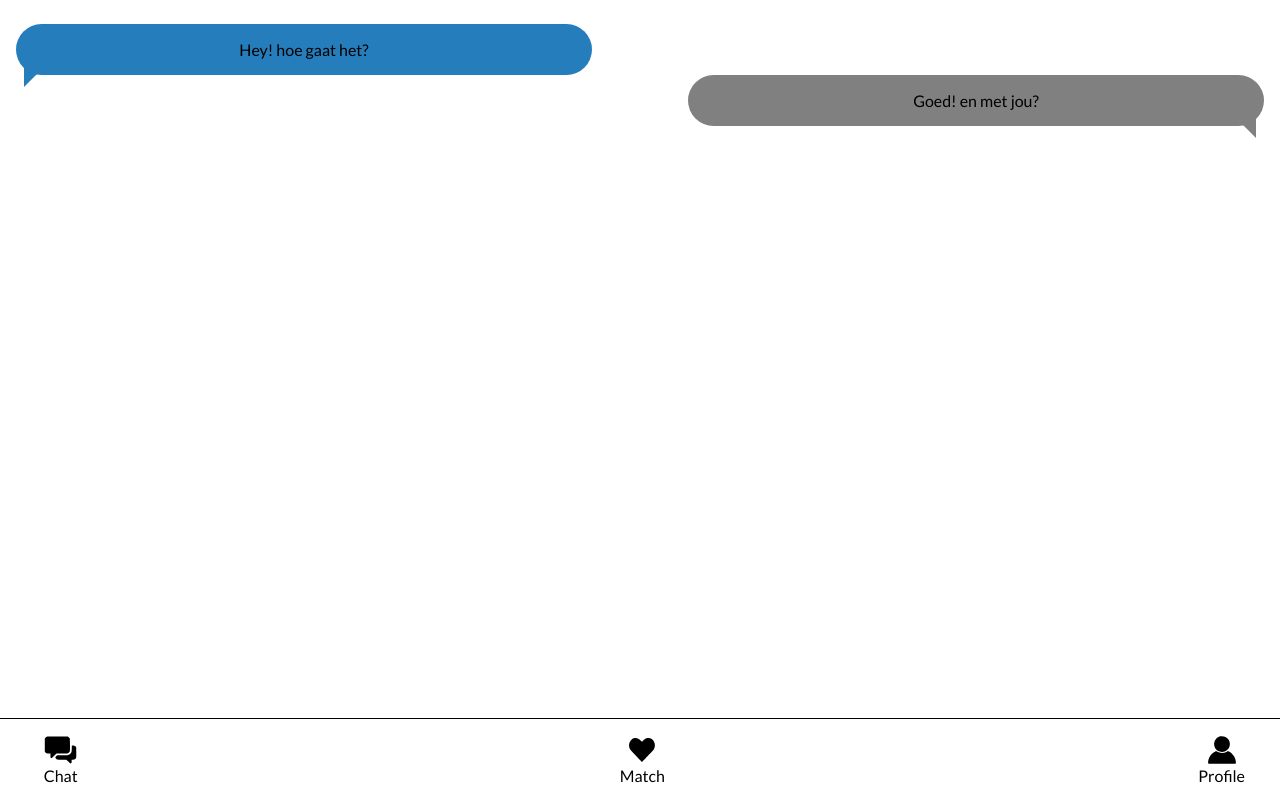
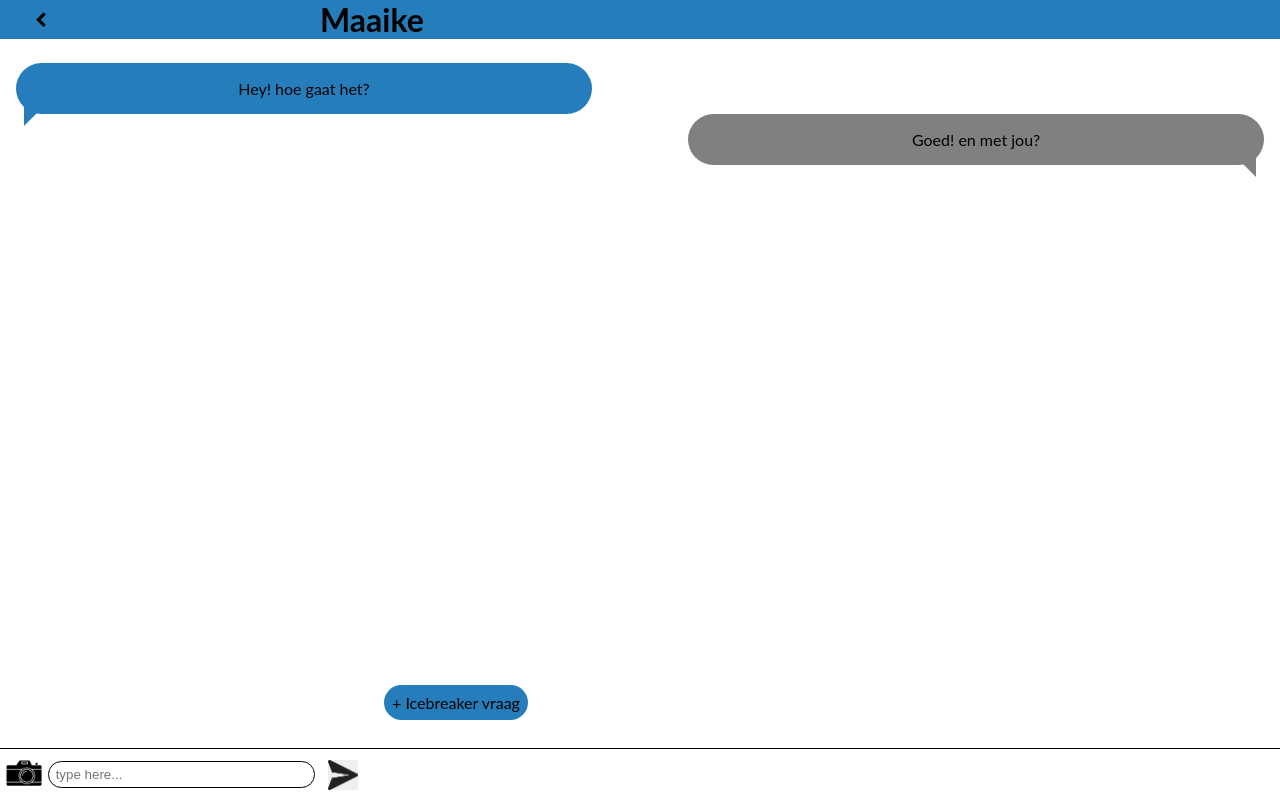
Before and after one commit to M4TThys123/Blok-Tech-Team, a Node server app: page /chat in a window 1280 px wide. Run offline with Node 20, Linux system fonts and the light colour scheme; data that the repository does not hold is empty; some libraries are stand-ins or nearby versions.

Commit message:
main nav fix + knop voor icebreaker

```diff
--- a/index.js
+++ b/index.js
@@ -190,7 +190,7 @@ app.get('/q&a', async (req, res) => {
       randVraag.push(vraagHolder);
     }
   }
-  res.render('questions', {randVraag, page});
+  res.render('questions', {randVraag, layout: 'chat_layout.handlebars'});
 });
 
 app.post('/q&a', async (req,res) => {
@@ -204,14 +204,14 @@ app.post('/q&a', async (req,res) => {
 }).catch(function(error){
     res.send(error);
 })
-  res.render('questions', {questAndAnswer});
+  res.render('questions', {questAndAnswer, layout: 'chat_layout.handlebars'});
 });
 
 
 app.get('/chat', async (req, res) => {
   // takes the last match and sets it into an array
   var lastItem = await db.collection('matches').find().limit(1).sort({$natural:-1}).toArray();
-res.render('chat', {lastItem});
+res.render('chat', {lastItem, layout: 'chat_layout.handlebars'});
 });
 
   app.get('/vragen', (req, res) => {
--- a/static/public/css/style.css
+++ b/static/public/css/style.css
@@ -37,12 +37,9 @@ main {
 
 /*navigatie fixed*/
 nav{
-    background-color: white;
     width: 100vw;
     padding: 15px 35px;
     position: fixed;
-    bottom: 0;
-    border-top: 1px solid;
 }
 
 nav ul{
@@ -62,6 +59,13 @@ nav ul li img {
 
 nav ul li:hover img, .current {
 filter: invert(43%) sepia(25%) saturate(1279%) hue-rotate(161deg) brightness(97%) contrast(100%);
+}
+
+#main_nav {
+    border-top: 1px solid;
+    background-color: white;
+    bottom: 0;
+
 }
 
 #chat {
@@ -205,12 +209,12 @@ main #chat #msg2::before { /*https://codingislove.com/css-speech-bubbles/*/
 #chat_footer, #add_footer {
     position: absolute;
     width: 100%;
-    border-top: 1px solid black;
     display: flex;
     flex-direction: row;
     align-items: center;
     bottom: 0;
     left: 0;
+    border-top: 1px solid black;
 }
 
 #chat_footer a img {
@@ -278,3 +282,12 @@ main #chat #msg2::before { /*https://codingislove.com/css-speech-bubbles/*/
     display: flex;
     justify-content: center;
 }
+
+#ice_button {
+    position: absolute;
+    bottom: 10%;
+    left: 30%;
+    padding: 0.5em;
+    background-color: #257EBB;
+    border-radius: 1.5em;
+}
--- a/views/chat.handlebars
+++ b/views/chat.handlebars
@@ -8,3 +8,6 @@
         <section class="chat_msg" id="msg1"><p>Hey! hoe gaat het?</p></section>
         <section class="chat_msg" id="msg2"><p>Goed! en met jou?</p></section>
     </section>
+    <section id="ice_button">
+        <a href="/q&a">+ Icebreaker vraag</a>
+    </section>
--- a/views/layouts/chat_layout.handlebars
+++ b/views/layouts/chat_layout.handlebars
@@ -12,7 +12,7 @@
 
 <body>
     <header>
-        <nav><a href=""><i class="fa fa-chevron-left"></i></a></nav>
+        <nav id="chat_nav"><a href=""><i class="fa fa-chevron-left"></i></a></nav>
         <h1>Maaike</h1>
     </header>
     <main>
--- a/views/layouts/main.handlebars
+++ b/views/layouts/main.handlebars
@@ -8,6 +8,7 @@
     <link href="https://fonts.googleapis.com/css2?family=Open+Sans&display=swap" rel="stylesheet">
     <link rel="stylesheet" href="/public/css/style.css">
     <link href='https://fonts.googleapis.com/css?family=Lato' rel='stylesheet'>
+    <link href="https://maxcdn.bootstrapcdn.com/font-awesome/4.7.0/css/font-awesome.min.css" rel="stylesheet"><!--https://fontawesome.com/icons?d=gallery-->
     <title>Game match</title>
 </head>
 <body>
@@ -17,7 +18,7 @@
     <main>
     {{{body}}}
    </main>
-     <nav>
+     <nav id="main_nav">
         <ul>
             <a href="/chat"><li><img src="/public/images/chat.svg">Chat</li></a>
             <a href="/"><li><img src="/public/images/hart.svg" class="{{ match }}">Match</li></a>
--- a/views/questions.handlebars
+++ b/views/questions.handlebars
@@ -8,8 +8,8 @@
     </section>
     <section id="popUpWrapper">
         <section id="popUp">
-            <a href="#"><i class="fa fa-chevron-left"></i>
-                <p>Terug naar matches</p>
+            <a href="/chat"><i class="fa fa-chevron-left"></i>
+                <p>Geen icebreaker vraag</p>
             </a>
             <section id="questions">
                 <p>Kies een vraag om samen met je match te beantwoorden:</p>
```
